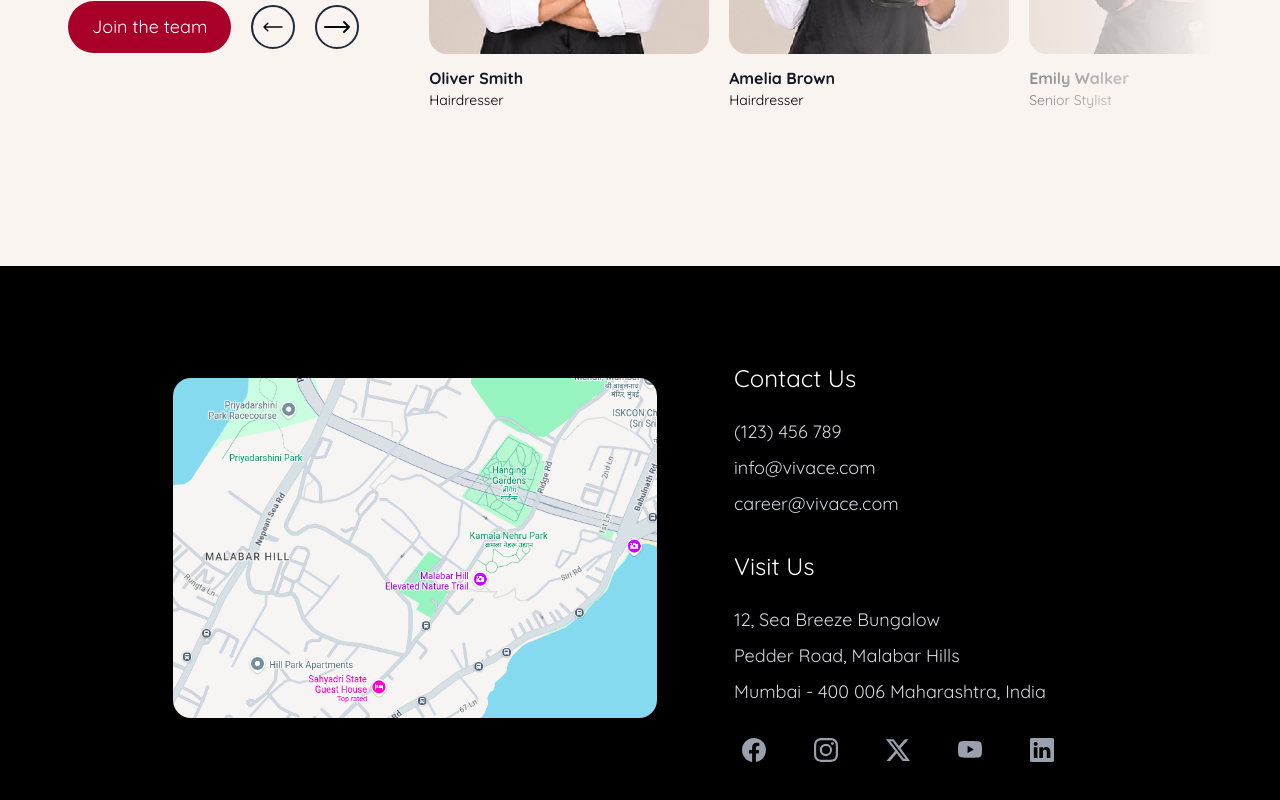
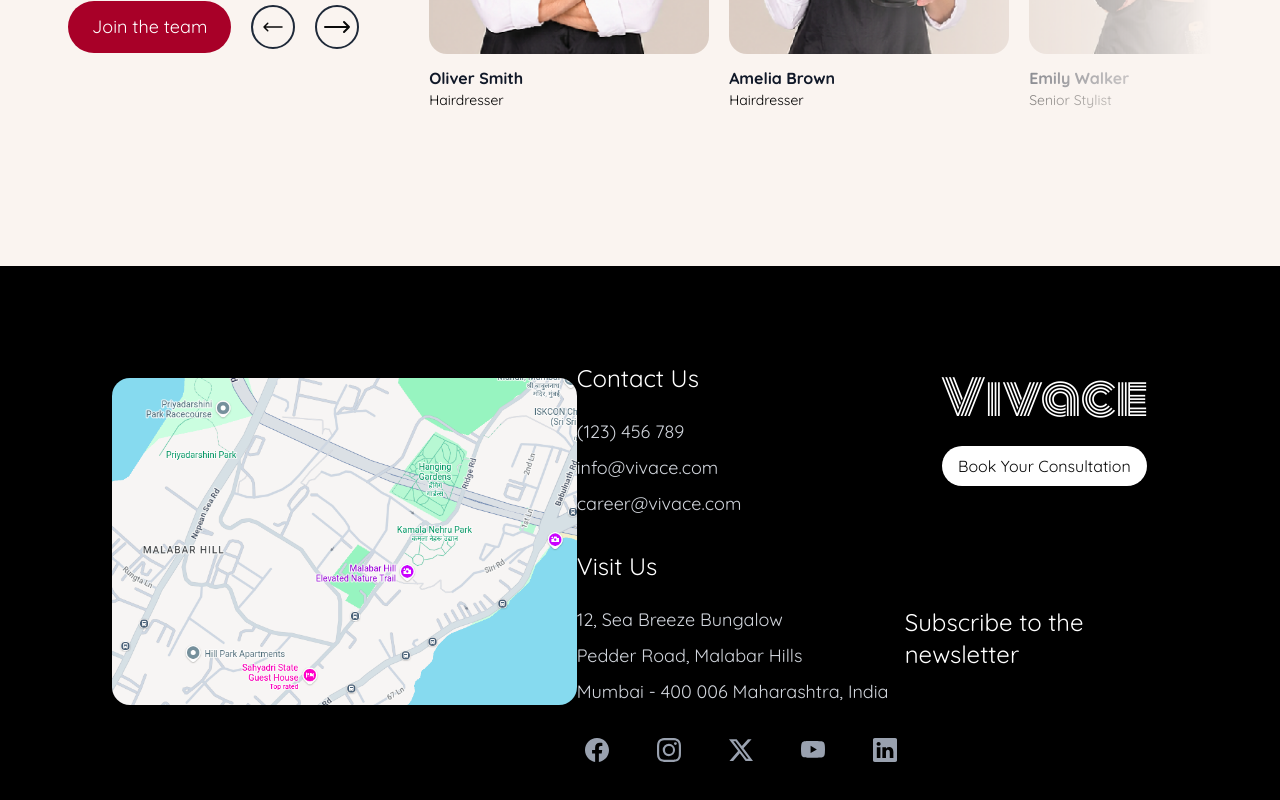
Before and after one commit to PRIME08012004/Vivace, a Next.js app: page / in a window 1280 px wide. Shown: the part 4004-4804 px from the top of the page. Built offline with nearby package versions, Linux system fonts and the light colour scheme.

Commit message:
feat:footer

```diff
--- a/app/components/Footer.tsx
+++ b/app/components/Footer.tsx
@@ -4,6 +4,12 @@ import InstagramIcon from "./icons/instagram";
 import XIcon from "./icons/x";
 import YoutubeIcon from "./icons/youtube";
 import LinkedIcon from "./icons/linked";
+import { Monoton } from "next/font/google";
+import { cn } from "../lib/utils";
+
+const monoton = Monoton({
+  weight: ["400"],
+});
 
 export default function Footer() {
   return (
@@ -43,17 +49,29 @@ export default function Footer() {
               </h2>
               <h2 className="pb-2">Mumbai - 400 006 Maharashtra, India</h2>
               <div className="pt-4 flex gap-8 ">
-                  <FacebookIcon/>
-                  <InstagramIcon/>
-                  <XIcon/>
-                  <YoutubeIcon/>
-                  <LinkedIcon/>
+                <FacebookIcon />
+                <InstagramIcon />
+                <XIcon />
+                <YoutubeIcon />
+                <LinkedIcon />
               </div>
             </div>
           </div>
         </div>
         <div>
+         <div className="flex flex-col justify-center items-center">
+           <h1
+            className={cn(
+              monoton.className,
+              " flex-1 flex justify-center items-center text-5xl py-3 text-white pb-6",
+            )}
+          >
+            Vivace
+          </h1>
+          <button className="bg-white rounded-full px-4 py-2 mb-30">Book Your Consultation</button>
 
+          <h1 className="text-white text-2xl">Subscribe to the newsletter</h1>
+         </div>
         </div>
       </div>
     </>
```
